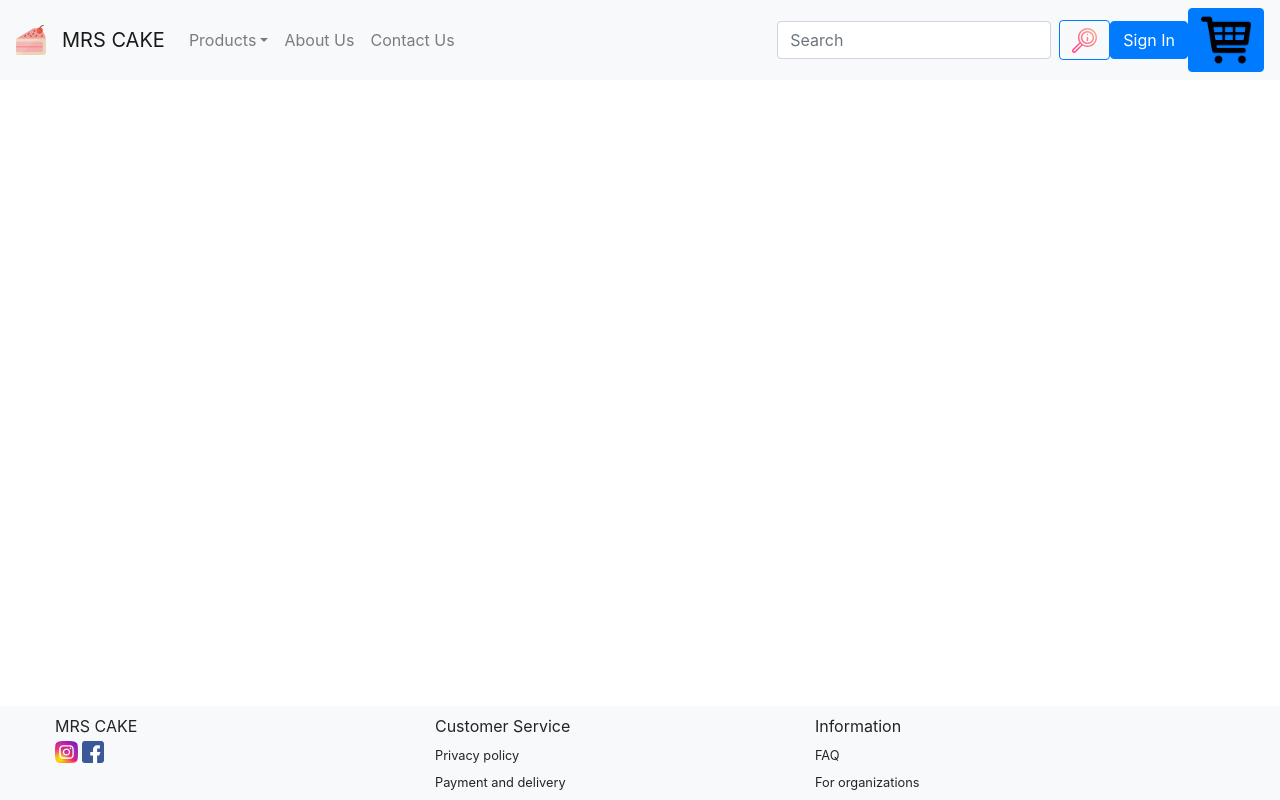
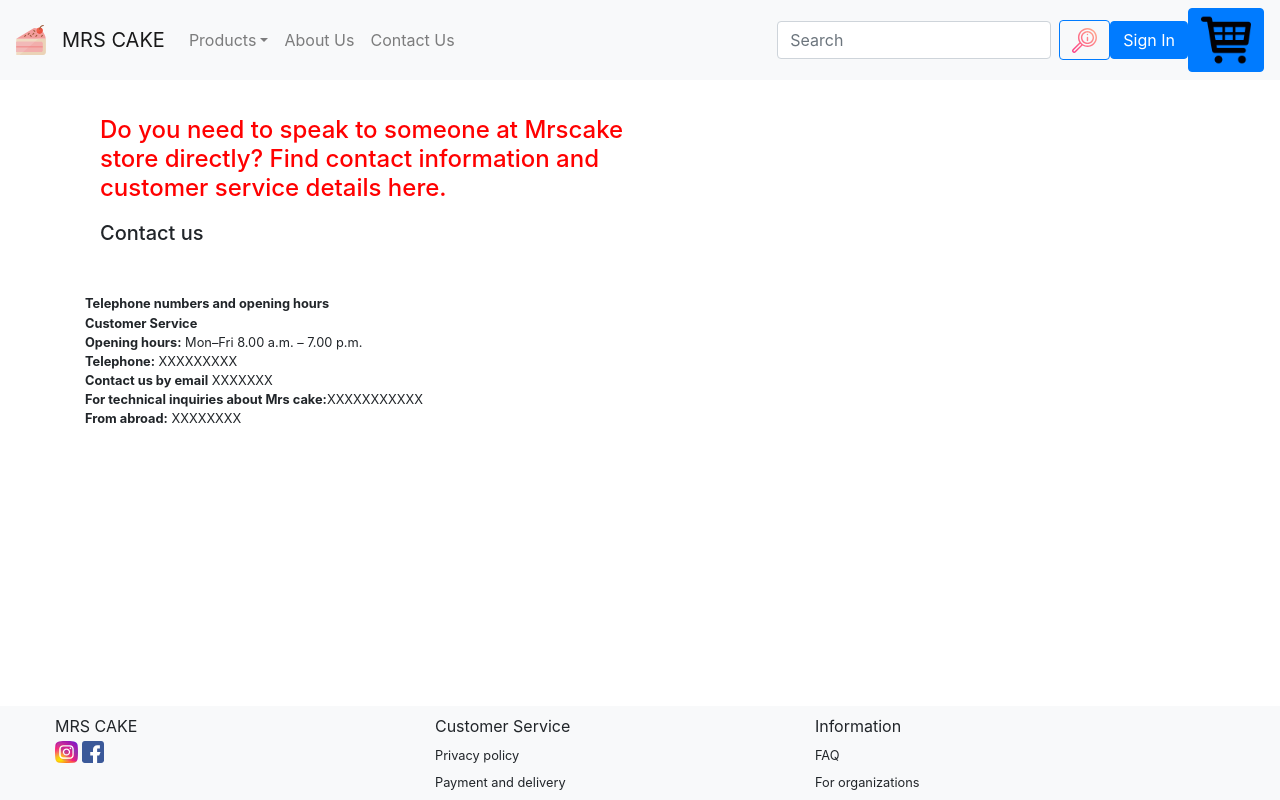
Before and after one commit to Alina-dev-front/Mrs_Cake, a React (Create React App) app in the folder mrscake/: page /contactus in a window 1280 px wide. Built offline with nearby package versions, Linux system fonts and the light colour scheme.

Commit message:
make-contactus

```diff
--- a/mrscake/src/App.js
+++ b/mrscake/src/App.js
@@ -6,6 +6,7 @@ import {HomePage} from './components/HomePage';
 import {BakeryRegistration} from './components/BakeryRegistration';
 import shoppingCart from './components/shoppingCart';
 import AboutUs from './components/AboutUs';
+import ContactUs from './components/ContactUs';
 
 import './App.css';
 
@@ -17,6 +18,7 @@ function App() {
         <Route path='/' component={HomePage} exact />
         <Route path='/bakeryregistration' component={BakeryRegistration} />
         <Route path="/aboutus" component={AboutUs} />
+        <Route path="/contactus" component={ContactUs} />
         <Route path="/signin" component={SignIn} />
         <Route path="/signup" component={SignUp} />
         <Route path="/shoppingcart" component={shoppingCart}/>
--- /dev/null
+++ b/mrscake/src/components/ContactUs.jsx
@@ -0,0 +1,32 @@
+import React from "react";
+function ContactUs() {
+
+return <div><br></br>
+         <br/>
+         <div class="container theme-container">
+
+            <div class="title-wrap space-bottom-20">
+            <div class="col-md-6 col-sm-12">
+                <p class="Protit">
+
+                  <br/><br/><br/> <h4  style={{color: "Red"}}>Do you need to speak to someone at Mrscake store
+                   directly? Find contact information and customer service details here. </h4>
+                </p>
+                </div>
+                <div class="our-history space-bottom-20 space-top-20">
+                <div class="col-md-6 col-sm-12">         <p> <h5>Contact us</h5><br/></p> </div>
+                   <p>
+                    <b>Telephone numbers and opening hours</b><br/>
+                    <b>Customer Service</b><br/>
+                    <b>Opening hours:</b> Mon–Fri 8.00 a.m. – 7.00 p.m.<br/>
+                    <b> Telephone:</b> XXXXXXXXX<br/>
+                   <b>Contact us by email</b>  XXXXXXX<br/>
+                    <b>For technical inquiries about Mrs cake:</b>
+                    XXXXXXXXXXX<br/>
+                  <b>  From abroad:</b> XXXXXXXX</p>
+                    </div>
+                </div>
+                </div>
+                </div>
+}
+export default ContactUs;
--- a/mrscake/src/components/NavBar.jsx
+++ b/mrscake/src/components/NavBar.jsx
@@ -76,7 +76,7 @@ function NavBar() {
         <NavDropdown.Item>Show all products</NavDropdown.Item>
   </NavDropdown>
     <Nav.Link href="/aboutus">About Us</Nav.Link>
-    <Nav.Link href="">Contact Us</Nav.Link>
+    <Nav.Link href="/contactus">Contact Us</Nav.Link>
   </Nav>
   <Form inline>
     <FormControl type="text" placeholder="Search" className="mr-sm-2" />
```
